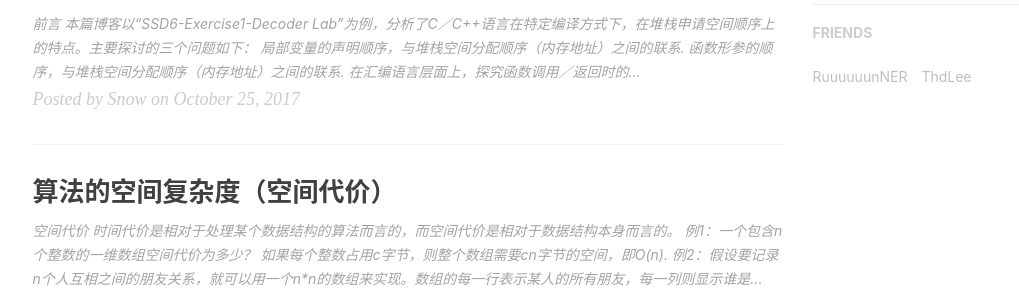
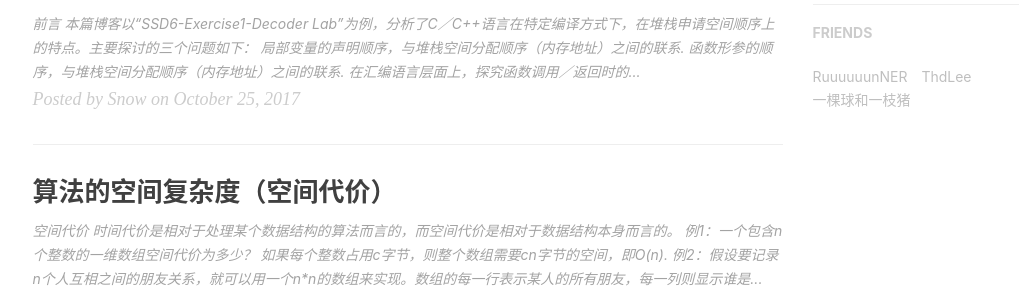
Before and after one commit to RMSnow/RMSnow.github.io, a Jekyll site: the page built from index.html, in a window 1280 px wide and 900 px high, scrolled down 724 px. Shown: the part 169-457 px from the top of the window, without its empty margins (135-1154 px from the left). Built offline with Jekyll 4.4.1, drawn with Linux system fonts in a browser that asks for light colours; nearby versions of some CDN libraries; the list of posts is cut into pages by our own code; comment, search, counter and statistics services are not loaded.

Commit message:
add friends

```diff
--- a/_config.yml
+++ b/_config.yml
@@ -96,6 +96,10 @@ friends: [
         {
             title: "ThdLee",
             href: "http://thdlee.com"
+        },
+        {
+            title: "一棵球和一枝猪",
+            href: "http://www.cnblogs.com/chunzhulovefeiyue"
         }
     # },{
     #     title: "前端外刊评论",
```
